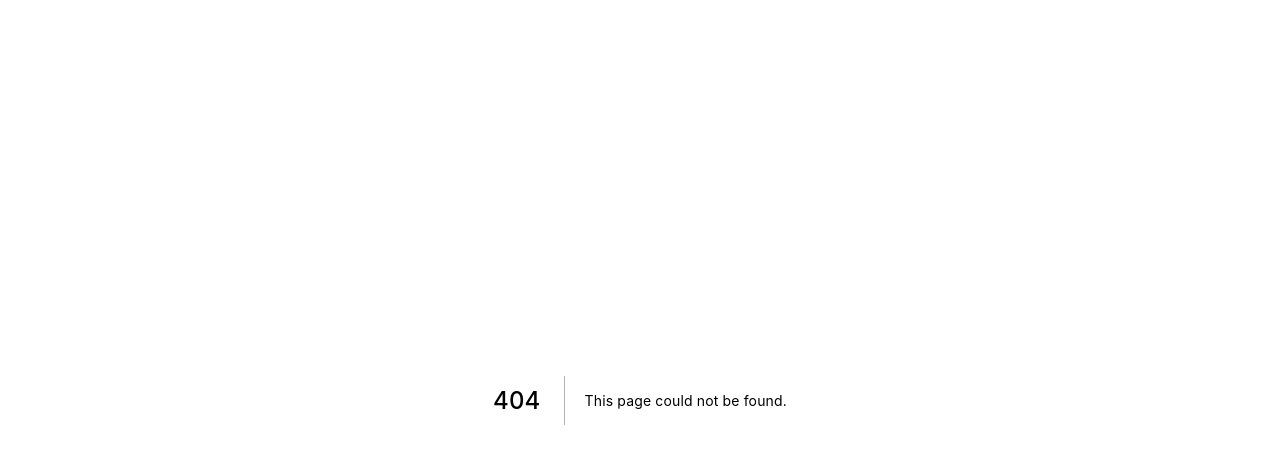
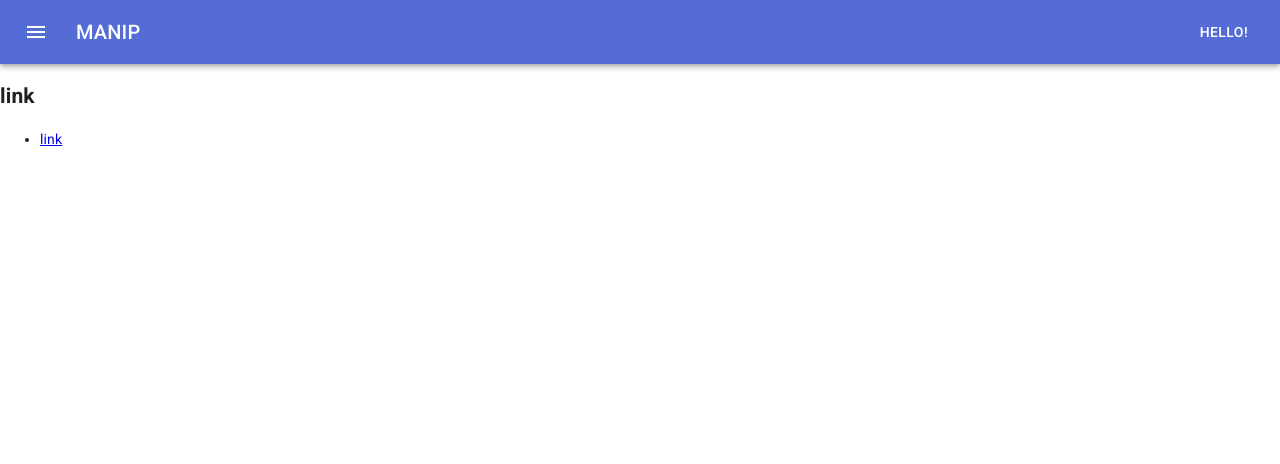
Before and after one commit to T00114/nextjs-hands-on, a Next.js app: page /template in a window 1280 px wide. Before the commit this address had no page. Shown: the top 464 px of the page. Built offline with nearby package versions, Linux system fonts and the light colour scheme.

Commit message:
added template

```diff
--- /dev/null
+++ b/pages/template.js
@@ -0,0 +1,57 @@
+import React from 'react'
+import Link from 'next/link'
+
+import { makeStyles } from '@material-ui/core/styles'
+import AppBar from '@material-ui/core/AppBar'
+import Toolbar from '@material-ui/core/Toolbar'
+import Typography from '@material-ui/core/Typography'
+import Button from '@material-ui/core/Button'
+import IconButton from '@material-ui/core/IconButton'
+import MenuIcon from '@material-ui/icons/Menu'
+
+const useStyles = makeStyles(theme => ({
+  root: {
+    flexGrow: 1
+  },
+  menuButton: {
+    marginRight: theme.spacing(2)
+  },
+  title: {
+    flexGrow: 1
+  }
+}))
+
+const Template = ({ globalIps }) => {
+  const classes = useStyles()
+
+  return (
+    <div className={classes.root}>
+      <AppBar position='static'>
+        <Toolbar>
+          <IconButton edge='start' className={classes.menuButton} color='inherit' aria-label='Menu'>
+            <MenuIcon />
+          </IconButton>
+          <Typography variant='h6' className={classes.title}>
+            MANIP
+          </Typography>
+          <Button color='inherit'>Hello!</Button>
+        </Toolbar>
+      </AppBar>
+
+      <div>
+        <h2>link</h2>
+        <ul>
+          <li><Link href='/link'><a>link</a></Link></li>
+        </ul>
+      </div>
+    </div>
+  )
+}
+
+Template.getInitialProps = async ctx => {
+  return {
+    test: []
+  }
+}
+
+export default Template
```
